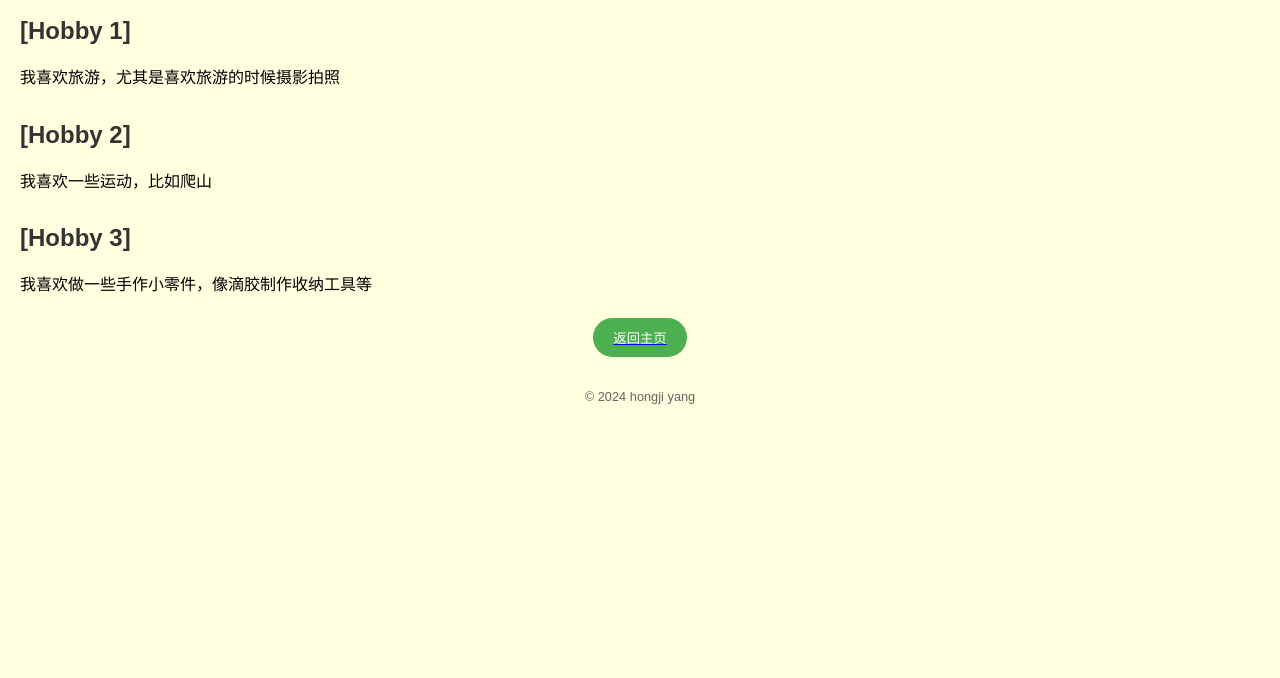
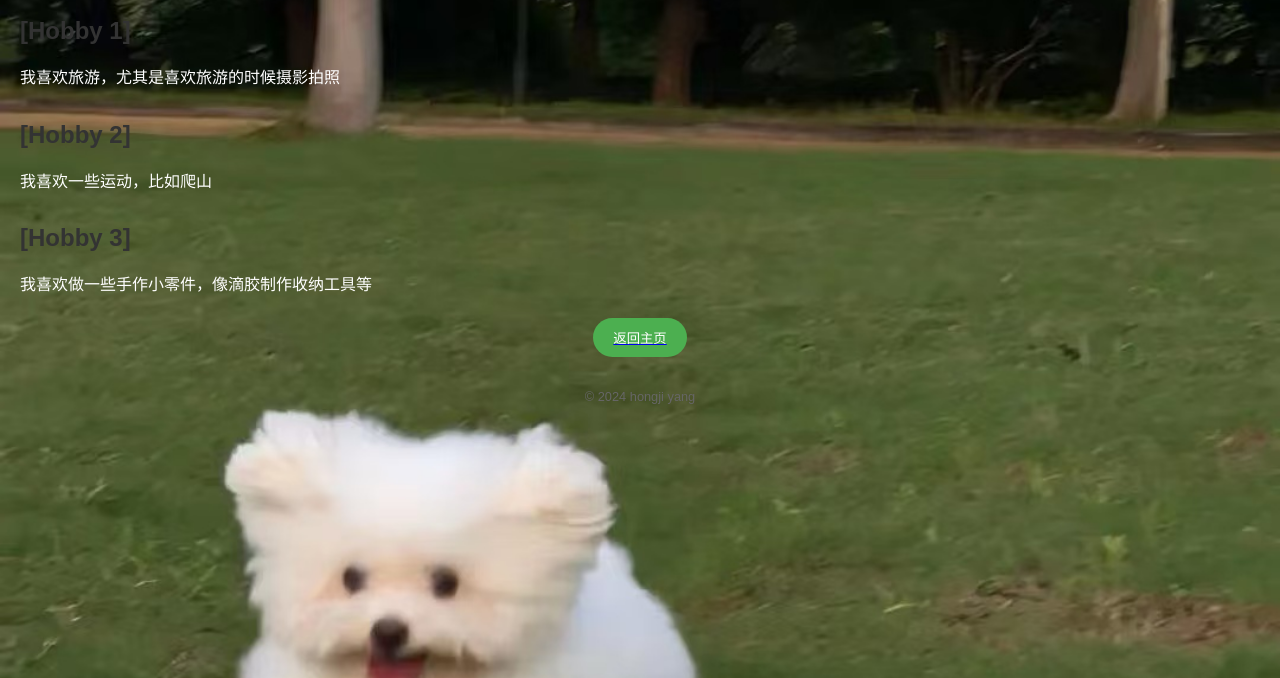
Before and after one commit to hongji7788/hongji.github.io, a plain HTML site: page aihao.html in a window 1280 px wide. Shown: the part 122-800 px from the top of the page. Drawn offline with Linux system fonts and the light colour scheme.

Commit message:
Update aihao.html

```diff
--- a/aihao.html
+++ b/aihao.html
@@ -9,7 +9,10 @@
             font-family: sans-serif;
             margin: 0;
             padding: 20px;
-            background-color: #FFFFE0; /* Light gray background */
+            background-image: url("微信图片_20241022150500.jpg"); /* Set background image */
+            background-size: cover; /* Cover the entire page */
+            background-repeat: no-repeat; /* Prevent repeating the image */
+            color: white; /* Set text color to white for better contrast */
         }
 
         header {
```
